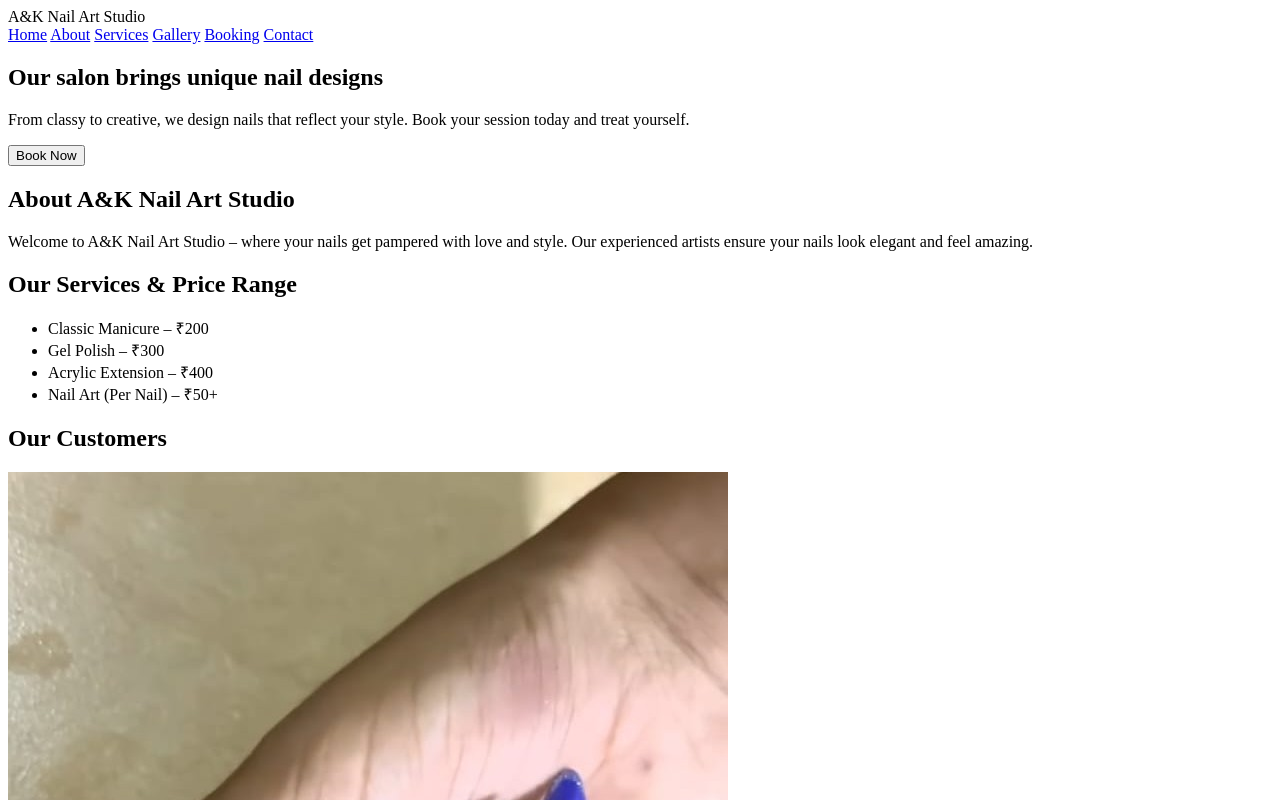
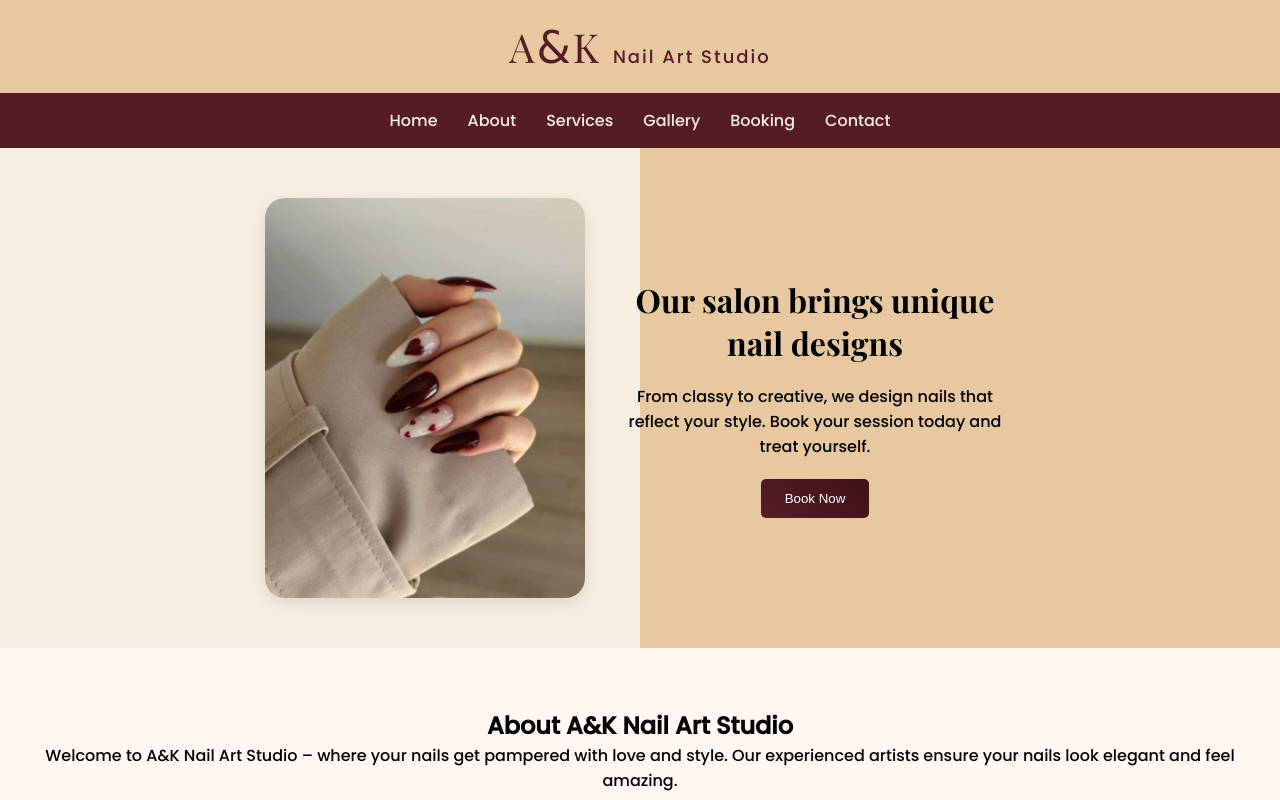
Before and after one commit to keyu046-del/A-K-Nail-Studio, a plain HTML site: page index.html in a window 1280 px wide. Shown: the top 800 px of the page. Drawn offline with nearby package versions, Linux system fonts and the light colour scheme.

Commit message:
style.css

```diff
--- a/style.css
+++ b/style.css
@@ -1,98 +1,201 @@
-<!DOCTYPE html>
-<html lang="en">
-<head>
-  <meta charset="UTF-8" />
-  <meta name="viewport" content="width=device-width, initial-scale=1.0" />
-  <title>A&K Nail Studio</title>
-  <link href="https://fonts.googleapis.com/css2?family=Playfair+Display:wght@400;700&family=Poppins:wght@300;500&display=swap" rel="stylesheet">
-  <link rel="stylesheet" href="style.css">
-</head>
-<body>
-<header>
-  <div class="logo-text">
-    A<span class="ampersand">&amp;</span>K
-    <span class="studio-subtitle">Nail Art Studio</span>
-  </div>
-</header>
+:root {
+  --cream: #f6eee0;
+  --peach: #e8c8a0;
+  --maroon: #561c24;
+  --text-dark: #000;
+  --text-light: #fff;
+}
 
-<nav>
-  <a href="#home">Home</a>
-  <a href="#about">About</a>
-  <a href="#services">Services</a>
-  <a href="#gallery">Gallery</a>
-  <a href="#booking">Booking</a>
-  <a href="#contact">Contact</a>
-</nav>
+* {
+  box-sizing: border-box;
+  margin: 0;
+  padding: 0;
+}
 
-<section class="hero" id="home">
-  <div class="hero-image"></div>
-  <div class="hero-text">
-    <h1>Our salon brings unique nail designs</h1>
-    <p>From classy to creative, we design nails that reflect your style. Book your session today and treat yourself.</p>
-    <button onclick="window.location.href='#booking'">Book Now</button>
-  </div>
-</section>
+body {
+  font-family: 'Poppins', sans-serif;
+  background-color: var(--cream);
+  color: var(--text-dark);
+}
 
-<section class="about" id="about">
-  <h2>About A&K Nail Art Studio</h2>
-  <p>Welcome to A&K Nail Art Studio – where your nails get pampered with love and style. Our experienced artists ensure your nails look elegant and feel amazing.</p>
-</section>
+header {
+  background-color: var(--peach);
+  padding: 20px;
+  text-align: center;
+}
 
-<section class="services" id="services">
-  <h2>Our Services & Price Range</h2>
-  <ul>
-    <li>Classic Manicure – ₹200</li>
-    <li>Gel Polish – ₹300</li>
-    <li>Acrylic Extension – ₹400</li>
-    <li>Nail Art (Per Nail) – ₹50+</li>
-  </ul>
-</section>
+.logo-text {
+  font-family: 'Playfair Display', serif;
+  font-size: 40px;
+  color: var(--maroon);
+  letter-spacing: 2px;
+}
 
-<section class="customers" id="gallery">
-  <h2>Our Customers</h2>
-  <div class="customer-photos">
-    <img src="customer1.jpg" alt="Customer 1">
-    <img src="customer2.jpg" alt="Customer 2">
-    <img src="customer3.jpg" alt="Customer 3">
-    <img src="customer4.jpg" alt="Customer 4">
-  </div>
-</section>
+.ampersand {
+  font-family: cursive;
+  font-size: 44px;
+}
 
-<section id="booking">
-  <h2>Book Your Appointment</h2>
-  <form id="bookingForm">
-    <input type="text" name="name" placeholder="Your Name" required>
-    <input type="email" name="email" placeholder="Your Email" required>
-    <input type="tel" name="phone" placeholder="Your Phone Number" required>
-    <select name="service" required>
-      <option value="">Select Service</option>
-      <option>Classic Manicure</option>
-      <option>Gel Polish</option>
-      <option>Acrylic Extension</option>
-      <option>Nail Art</option>
-    </select>
-    <input type="time" name="time" required>
-    <button type="submit">Submit Booking</button>
-  </form>
-  <div id="confirmation"></div>
-</section>
+.studio-subtitle {
+  font-size: 18px;
+  font-weight: normal;
+  font-family: 'Poppins', sans-serif;
+}
 
-<section id="contact">
-  <h2>Contact Us</h2>
-  <form id="contactForm">
-    <input type="text" name="contactName" placeholder="Your Name" required>
-    <input type="email" name="contactEmail" placeholder="Your Email" required>
-    <textarea name="message" placeholder="Your Message" required></textarea>
-    <button type="submit">Send Message</button>
-  </form>
-  <div id="contactConfirmation"></div>
-</section>
+nav {
+  display: flex;
+  justify-content: center;
+  gap: 30px;
+  background-color: var(--maroon);
+  padding: 15px;
+}
 
-<footer>
-  &copy; 2025 A&K Nail Art Studio
-  <a href="admin.html" class="hidden-admin">Admin</a>
-</footer>
+nav a {
+  color: var(--cream);
+  text-decoration: none;
+  font-weight: 500;
+  font-size: 16px;
+  transition: color 0.3s ease;
+}
 
-<script src="script.js"></script>
-</body>
-</html>
+nav a:hover {
+  text-decoration: underline;
+  color: var(--peach);
+}
+
+.hero {
+  display: flex;
+  flex-wrap: wrap;
+  align-items: center;
+  justify-content: center;
+  padding: 50px 20px;
+  background: linear-gradient(90deg, var(--cream) 50%, var(--peach) 50%);
+}
+
+.hero-image {
+  width: 320px;
+  height: 400px;
+  background: url('main2.jpg') no-repeat center center;
+  background-size: cover;
+  border-radius: 20px;
+  box-shadow: 0 5px 15px rgba(0,0,0,0.1);
+}
+
+.hero-text {
+  max-width: 400px;
+  margin-left: 30px;
+}
+
+.hero-text h1 {
+  font-family: 'Playfair Display', serif;
+  font-size: 32px;
+  margin-bottom: 20px;
+}
+
+.hero-text p {
+  font-size: 16px;
+  margin-bottom: 20px;
+}
+
+.hero-text button {
+  padding: 12px 24px;
+  background: linear-gradient(45deg, var(--maroon), #3f121a);
+  color: var(--text-light);
+  border: none;
+  border-radius: 5px;
+  cursor: pointer;
+  font-weight: 500;
+  transition: transform 0.3s ease;
+}
+
+.hero-text button:hover {
+  transform: scale(1.05);
+}
+
+section {
+  padding: 60px 20px;
+  text-align: center;
+}
+
+.about, .services, .customers {
+  background-color: #fff7f2;
+}
+
+.services ul {
+  list-style: none;
+  padding: 0;
+  font-size: 16px;
+  display: inline-block;
+  text-align: left;
+}
+
+.customer-photos {
+  display: grid;
+  grid-template-columns: repeat(auto-fit, minmax(150px, 1fr));
+  gap: 20px;
+  justify-items: center;
+}
+
+.customer-photos img {
+  width: 150px;
+  height: 150px;
+  object-fit: cover;
+  border-radius: 10px;
+  transition: transform 0.3s ease;
+}
+
+.customer-photos img:hover {
+  transform: scale(1.05);
+}
+
+form {
+  max-width: 500px;
+  margin: 20px auto;
+  display: flex;
+  flex-direction: column;
+  gap: 15px;
+  padding: 20px;
+  background: #fff;
+  border-radius: 10px;
+}
+
+input, select, textarea {
+  padding: 10px;
+  border: 1px solid #ccc;
+  border-radius: 5px;
+}
+
+button[type="submit"] {
+  background-color: var(--maroon);
+  color: white;
+  font-weight: bold;
+  cursor: pointer;
+}
+
+footer {
+  background: var(--maroon);
+  color: white;
+  padding: 10px;
+  position: relative;
+  text-align: center;
+  font-size: 14px;
+}
+
+footer a.hidden-admin {
+  color: transparent;
+  font-size: 1px;
+  position: absolute;
+  right: 5px;
+  bottom: 5px;
+}
+
+footer a.hidden-admin:hover {
+  color: white;
+  font-size: 12px;
+}
+
+#confirmation, #contactConfirmation {
+  text-align: center;
+  font-size: 16px;
+  color: green;
+}
```
